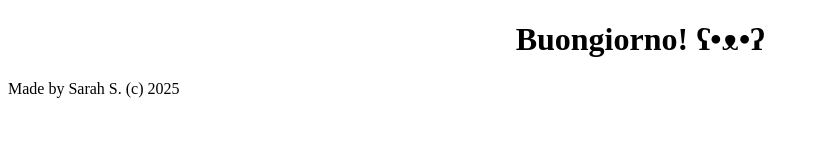
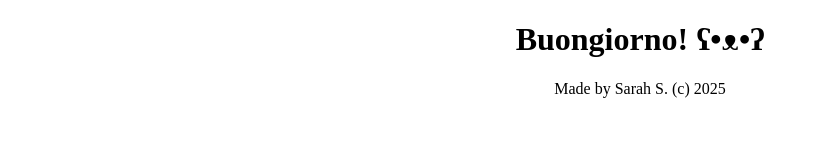
Before and after one commit to SofusOnFire/SofusOnNginx, a plain HTML site: page index.html in a window 1280 px wide. Shown: the whole page, without its empty margins (0-819 px from the left). Drawn offline with Linux system fonts and the light colour scheme.

Commit message:
Update index.html

```diff
--- a/index.html
+++ b/index.html
@@ -9,6 +9,6 @@
 	<center><h1>Buongiorno! ʕ•ᴥ•ʔ</h1></center>
 </body>
 <footer>
-	<p>Made by Sarah S. (c) 2025</p>
+	<center><p>Made by Sarah S. (c) 2025</p></center>
 </footer>
 </html>
```
